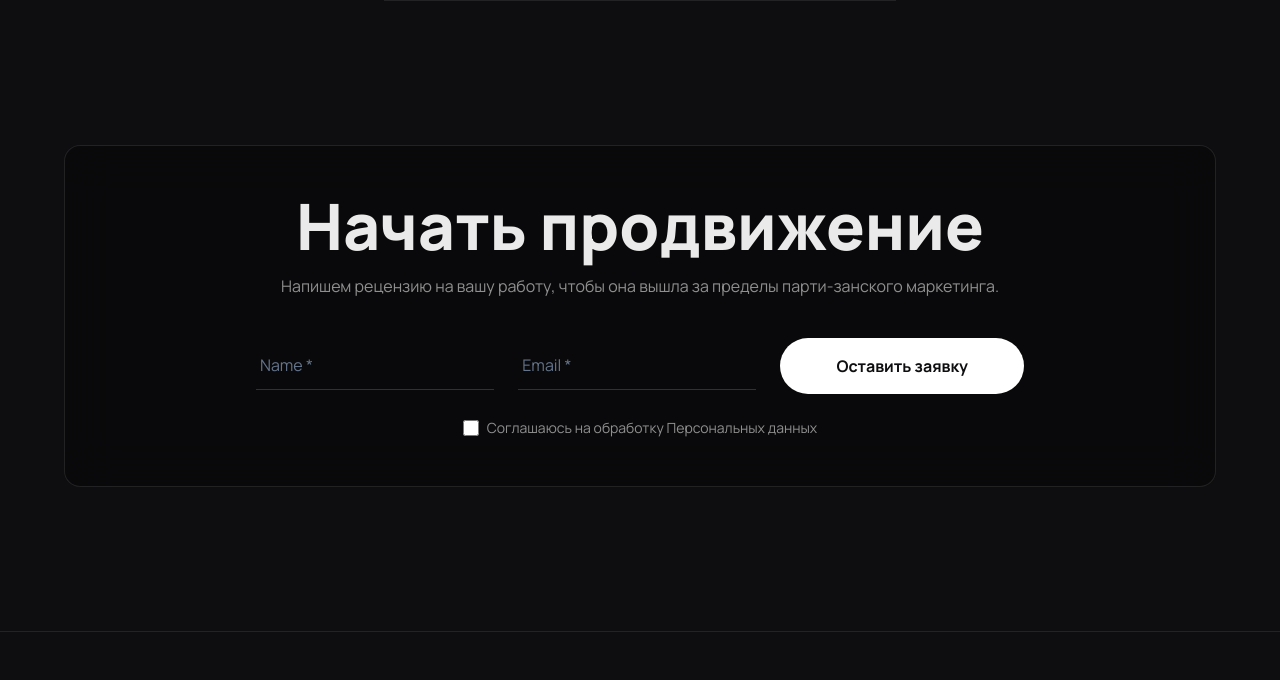
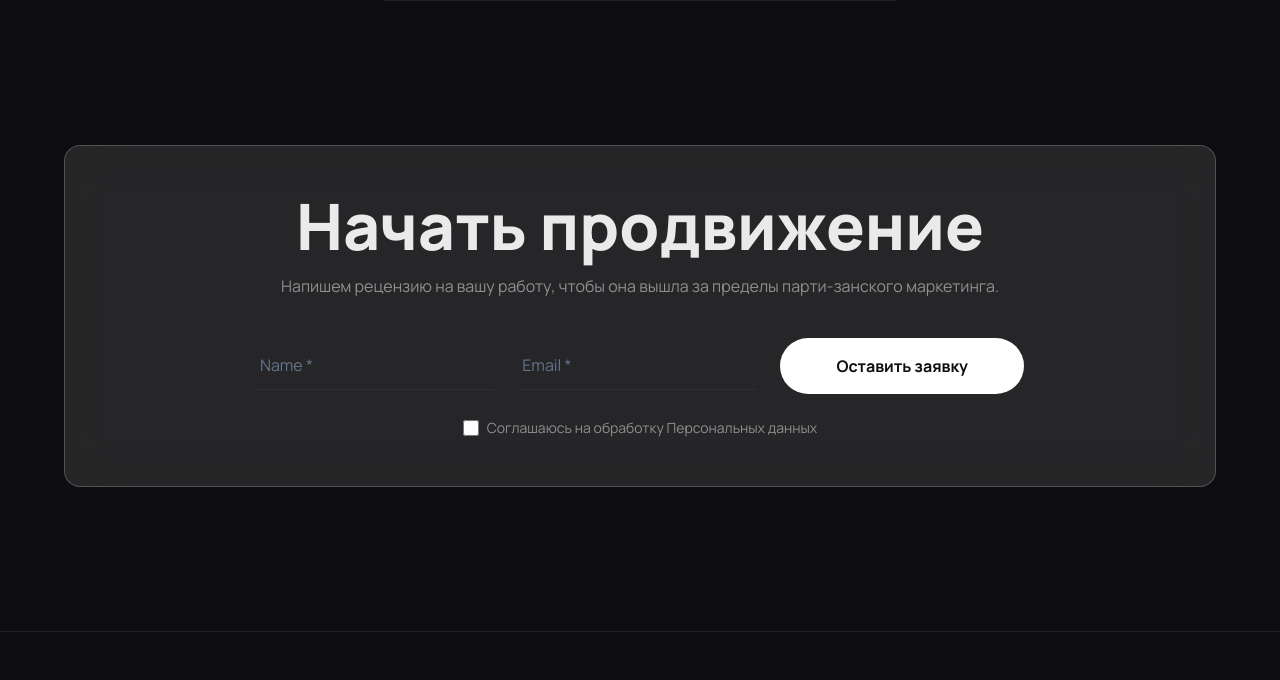
Before and after one commit to honjireview/HJR-Site, a Flask app: page /main in a window 1280 px wide. Shown: the part 2780-3460 px from the top of the page. Run offline with Flask 3, Linux system fonts and the light colour scheme; parts of the project's set-up code (start-up, migrations or seed data) failed here and were passed over; some libraries are stand-ins or nearby versions.

Commit message:
refactor templates: improve layout structure for genre sections and adjust glass effect styling in promotion section for enhanced visual consistency

```diff
--- a/templates/main_site/index.html
+++ b/templates/main_site/index.html
@@ -48,8 +48,10 @@
 
 <section class="py-24">
     <h2 class="text-4xl sm:text-5xl md:text-[64px] font-extrabold text-[#EAEAEA] leading-none text-center mb-16">Жанры</h2>
-    <div class="max-w-lg mx-auto"> <div class="border-y border-[#232325]">
-        <div class="pl-0"> <a href="#" class="flex items-center space-x-6 p-4 hover:bg-slate-800/60 transition-colors rounded-lg">
+    <div class="max-w-lg mx-auto">
+        <div class="border-y border-[#232325]">
+            <div class="pl-0">
+                <a href="#" class="flex items-center space-x-6 p-4 hover:bg-slate-800/60 transition-colors rounded-lg">
                     <span class="flex items-center justify-center w-16 h-16 rounded-full bg-[#18181A] flex-shrink-0">
                         <img src="https://img.icons8.com/ios/50/a9a9a9/magical-scroll.png" alt="Фэнтези" class="w-10 h-10"/>
                     </span>
@@ -57,7 +59,8 @@
                 </a>
             </div>
             <div class="border-t border-[#232325]"></div>
-        <div class="pl-8"> <a href="#" class="flex items-center space-x-6 p-4 hover:bg-slate-800/60 transition-colors rounded-lg">
+            <div class="pl-8">
+                <a href="#" class="flex items-center space-x-6 p-4 hover:bg-slate-800/60 transition-colors rounded-lg">
                     <span class="flex items-center justify-center w-16 h-16 rounded-full bg-[#18181A] flex-shrink-0">
                         <img src="https://img.icons8.com/ios/50/a9a9a9/like--v1.png" alt="Романтика" class="w-10 h-10"/>
                     </span>
@@ -65,7 +68,8 @@
                 </a>
             </div>
             <div class="border-t border-[#232325]"></div>
-        <div class="pl-16"> <a href="#" class="flex items-center space-x-6 p-4 hover:bg-slate-800/60 transition-colors rounded-lg">
+            <div class="pl-16">
+                <a href="#" class="flex items-center space-x-6 p-4 hover:bg-slate-800/60 transition-colors rounded-lg">
                     <span class="flex items-center justify-center w-16 h-16 rounded-full bg-[#18181A] flex-shrink-0">
                         <img src="https://img.icons8.com/ios/50/a9a9a9/search--v1.png" alt="Детектив" class="w-10 h-10"/>
                     </span>
@@ -73,7 +77,8 @@
                 </a>
             </div>
             <div class="border-t border-[#232325]"></div>
-        <div class="pl-12"> <a href="#" class="flex items-center space-x-6 p-4 hover:bg-slate-800/60 transition-colors rounded-lg">
+            <div class="pl-12">
+                <a href="#" class="flex items-center space-x-6 p-4 hover:bg-slate-800/60 transition-colors rounded-lg">
                    <span class="flex items-center justify-center w-16 h-16 rounded-full bg-[#18181A] flex-shrink-0">
                        <img src="https://img.icons8.com/ios/50/a9a9a9/test-tube.png" alt="Научная литература" class="w-10 h-10"/>
                    </span>
@@ -85,7 +90,8 @@
 </section>
 
 <section class="py-12">
-    <div class="bg-black/30 backdrop-blur-xl border border-white/10 rounded-2xl p-6 sm:p-12 text-center">
+    {# ИЗМЕНЕНИЕ: Эффект легкого матового белого стекла #}
+    <div class="bg-white/10 backdrop-blur-xl border border-white/20 rounded-2xl p-6 sm:p-12 text-center">
         <h2 class="text-4xl sm:text-5xl md:text-[64px] font-extrabold text-[#EAEAEA] leading-none">Начать продвижение</h2>
         <p class="mt-4 text-[#8F8F90]">Напишем рецензию на вашу работу, чтобы она вышла за пределы парти-занского маркетинга.</p>
         <form class="mt-10 max-w-3xl mx-auto flex flex-col md:flex-row gap-6 items-center">
```
Lines whose indentation alone changed are shown as unchanged.
